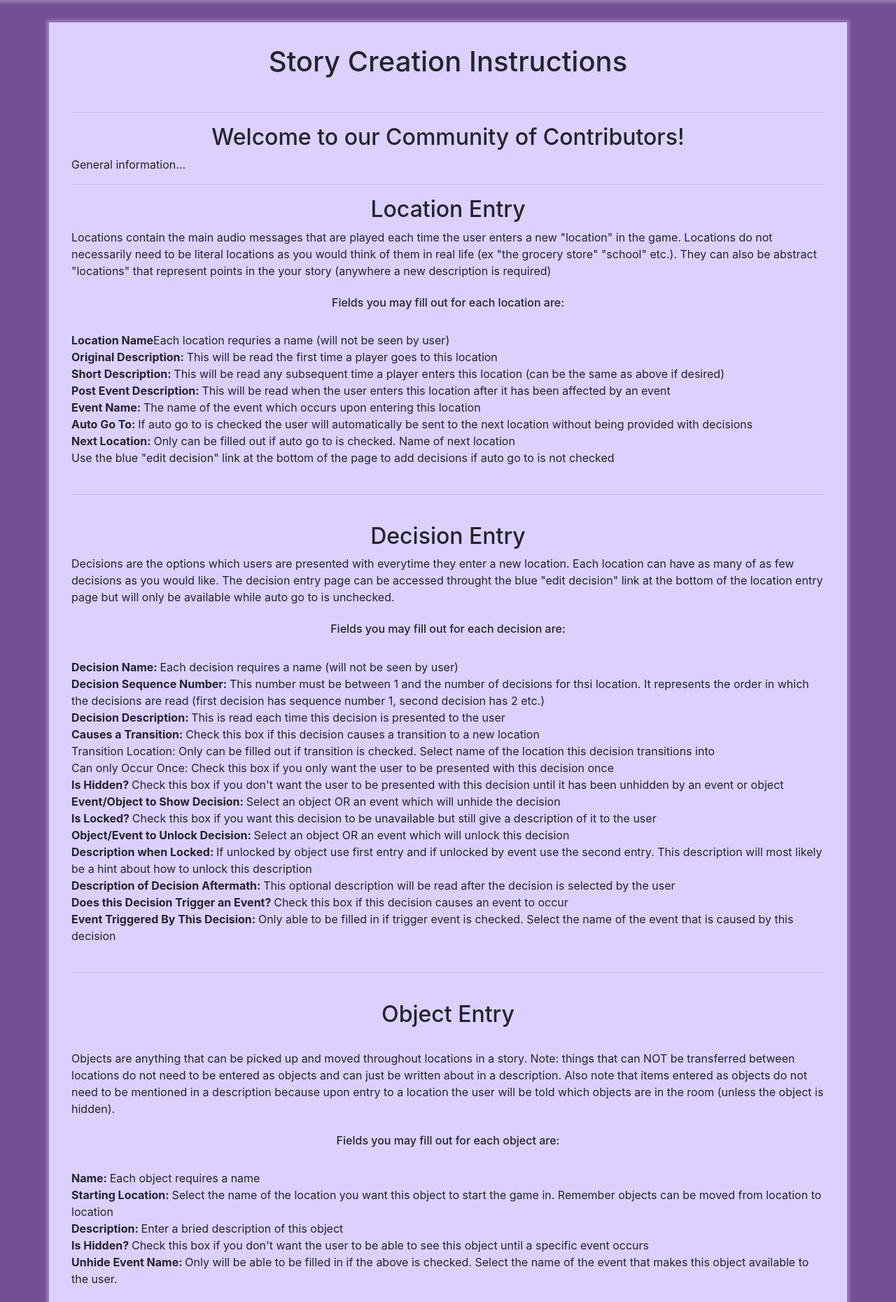
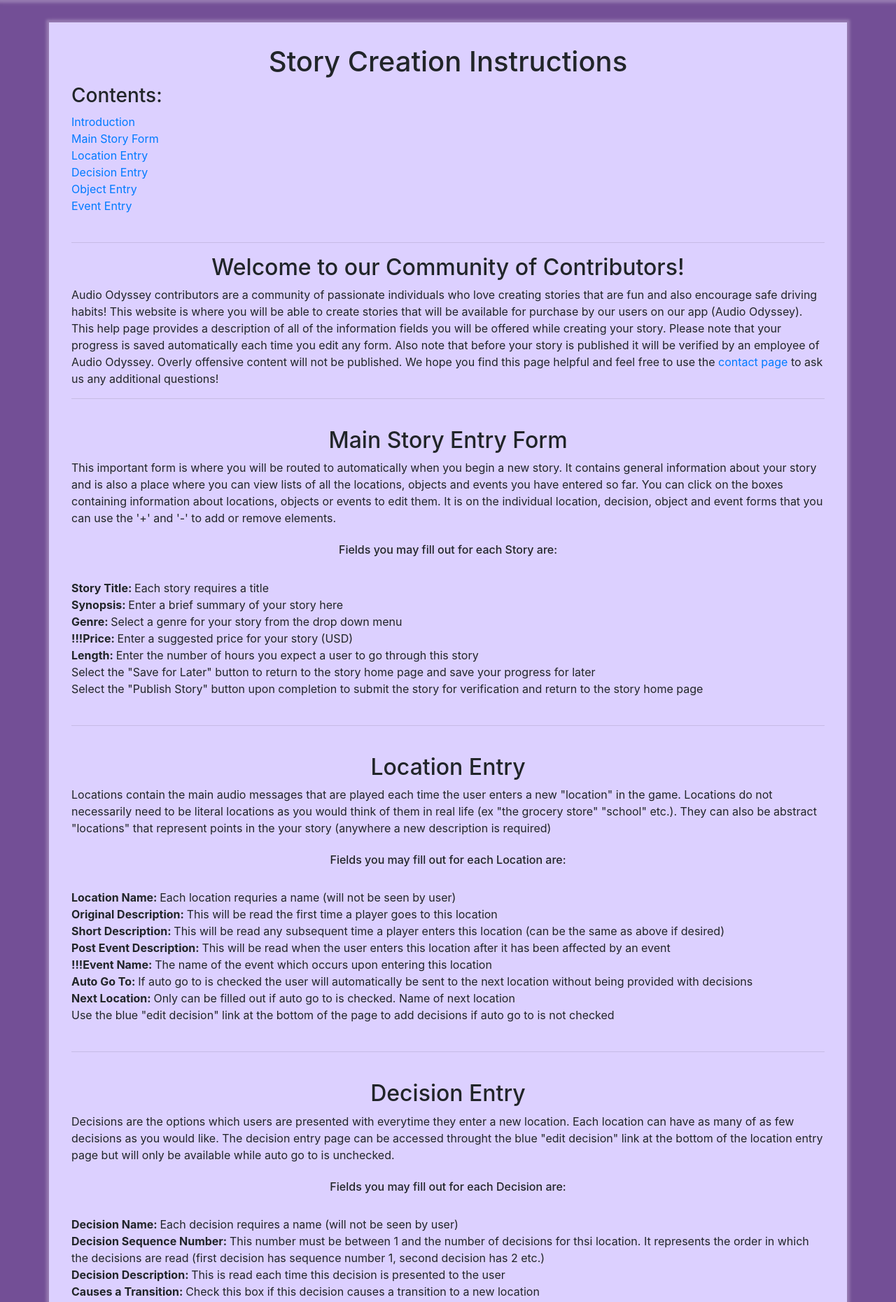
Before and after one commit to AudioOdyssey/AA1, a Flask app: page /story/help in a window 1280 px wide. Shown: the part 56-1916 px from the top of the page at 70% size. Run offline with Flask 2, Linux system fonts and the light colour scheme; some libraries are stand-ins or nearby versions.

```diff
--- a/web/static/js/story/object/show.js
+++ b/web/static/js/story/object/show.js
@@ -14,6 +14,12 @@ function set_focus(elem) {
     }
     elem.id = "active";
 }
+//function show_events(){
+//    if(document.getElementById("ishidden").checked)
+//    {
+//     document.getElementById("unhide_event").style.visibility="visible"
+//    }
+//}
 
 function object_changed(elem) {
     elem.form.submit()
--- a/web/templates/story/help.html
+++ b/web/templates/story/help.html
@@ -1,22 +1,62 @@
 {%extends "template.html" %}
-{% block content%} <!--MAKE LINKS ZOE -->
+{% block content%}
 <div>
     <h1 class= "title">Story Creation Instructions</h1>
+
+    <h3>Contents: </h3>
+    <a href = "#intro">Introduction</a> <br>
+    <a href = "#story">Main Story Form</a> <br>
+    <a href = "#location">Location Entry</a><br>
+    <a href = "#decision">Decision Entry</a><br>
+    <a href = "#object">Object Entry</a><br>
+    <a href = "#event">Event Entry</a><br>
     <br><hr>
-    <h2 class= "title">Welcome to our Community of Contributors!</h2>
-        <body>General information...</body>
-    <br><hr>
-    <h2 class= "title">Location Entry</h2>
+    <h2 id = "intro" class= "title">Welcome to our Community of Contributors!</h2>
+        <body>Audio Odyssey contributors are a community of passionate individuals who love creating stories that are fun
+            and also encourage safe driving habits! This website is where you will be able to create stories that will be available for purchase
+        by our users on our app (Audio Odyssey). This help page provides a description of all of the information fields you will be offered while creating your story.
+    Please note that your progress is saved automatically each time you edit any form. Also note that before your story is published it will be verified by an employee of Audio Odyssey.
+    Overly offensive content will not be published. We hope you find this page helpful and feel free to use the <a href= "/contact"> contact page</a>
+to ask us any additional questions! </body>
+    <br><hr><br>
+    <h2  id= "story" class = "title">Main Story Entry Form </h2>
+    <body class = "body">This important form is where you will be routed to automatically when you begin a new story. It contains general information
+        about your story and is also a place where you can view lists of all the locations, objects and events you have entered so far. You can click on the boxes containing
+        information about locations, objects or events to edit them. It is on the individual location, decision, object and event forms that you can use the '+' and '-' to add or
+        remove elements.
+    </body>
+    <br><br>
+    <h6 class= "title">Fields you may fill out for each Story are: </h6>
+    <br>
+    <div class = "body">
+        <body><b>Story Title: </b>Each story requires a title</body>
+        <br>
+        <body><b>Synopsis: </b>Enter a brief summary of your story here</body>
+        <br>
+        <body><b>Genre: </b>Select a genre for your story from the drop down menu</body>
+        <br>
+        <body><b>!!!Price: </b>Enter a suggested price for your story (USD)</body>
+        <br>
+        <body><b>Length: </b>Enter the number of hours you expect a user to go through this story</body>
+        <br>
+        <body>Select the "Save for Later" button to return to the story home page and save your progress for later</body>
+        <br>
+        <body>Select the "Publish Story" button upon completion to submit the story for verification and return to the story home page</body>
+
+
+    </div>
+    <br><hr><br>
+    <h2 id= "location" class= "title">Location Entry</h2>
     <body class ="body">Locations contain the main audio messages that are played each time the user enters a new
         "location" in the game. Locations do not necessarily need to be literal locations as you would think of them
         in real life (ex "the grocery store" "school" etc.). They can also be abstract "locations" that represent
         points in the your story (anywhere a new description is required)
     </body>
     <br><br>
-    <h6 class= "title">Fields you may fill out for each location are: </h6>
+    <h6 class= "title">Fields you may fill out for each Location are: </h6>
     <br>
     <div class= "body">
-    <body><b>Location Name</b>Each location requries a name (will not be seen by user)</body>
+    <body><b>Location Name: </b>Each location requries a name (will not be seen by user)</body>
     <br>
     <body><b>Original Description: </b>This will be read the first time a player goes to this location</body>
     <br>
@@ -24,7 +64,7 @@
     <br>
     <body><b>Post Event Description: </b>This will be read when the user enters this location after it has been affected by an event</body>
     <br>
-    <body><b>Event Name: </b>The name of the event which occurs upon entering this location</body>
+    <body><b>!!!Event Name: </b>The name of the event which occurs upon entering this location</body>
     <br>
     <body><b>Auto Go To: </b>If auto go to is checked the user will automatically be sent to the next location without being provided with decisions</body>
     <br>
@@ -32,13 +72,13 @@
     <br>
     <body>Use the blue "edit decision" link at the bottom of the page to add decisions if auto go to is not checked</body>
     </div><br><hr><br>
-<h2 class = "title">Decision Entry</h2>
+<h2 id = "decision" class = "title">Decision Entry</h2>
 <body class = "body">Decisions are the options which users are presented with everytime they enter a new location. Each location can
     have as many of as few decisions as you would like. The decision entry page can be accessed throught the blue "edit decision" link at
     the bottom of the location entry page but will only be available while auto go to is unchecked.
 </body>
 <br><br>
-<h6 class = "title">Fields you may fill out for each decision are: </h6>
+<h6 class = "title">Fields you may fill out for each Decision are: </h6>
 <div class= "body">
 <br>
 <body><b>Decision Name: </b>Each decision requires a name (will not be seen by user)</body>
@@ -61,7 +101,7 @@
 <br>
 <body><b>Object/Event to Unlock Decision: </b>Select an object OR an event which will unlock this decision</body>
 <br>
-<body><b>Description when Locked: </b>If unlocked by object use first entry and if unlocked by event use the second entry. This description will most likely be a hint about how to unlock this description</body>
+<body><b>!!!Description when Locked: </b>If unlocked by object use first entry and if unlocked by event use the second entry. This description will most likely be a hint about how to unlock this description</body>
 <br>
 <body><b>Description of Decision Aftermath: </b>This optional description will be read after the decision is selected by the user</body>
 <br>
@@ -70,17 +110,17 @@
 <body><b>Event Triggered By This Decision: </b>Only able to be filled in if trigger event is checked. Select the name of the event that is caused by this decision</body>
 </div>
 <br><hr><br>
-<h2 class = "title">Object Entry</h2>
+<h2 id= "object" class = "title">Object Entry</h2>
 <br>
 <body class="body">Objects are anything that can be picked up and moved throughout locations in a story. Note: things that can NOT be transferred
     between locations do not need to be entered as objects and can just be written about in a description. Also note that items entered as objects do not need to be
     mentioned in a description because upon entry to a location the user will be told which objects are in the room (unless the object is hidden).
 </body>
 <br><br>
-<h6 class = "title">Fields you may fill out for each object are: </h6>
+<h6 class = "title">Fields you may fill out for each Object are: </h6>
 <br>
 <div class="body">
-    <body><b>Name: </b>Each object requires a name</body>
+    <body><b>Object Name: </b>Each object requires a name</body>
     <br>
     <body><b>Starting Location: </b>Select the name of the location you want this object to start the game in. Remember objects can be moved from location to location</body>
     <br>
@@ -88,14 +128,27 @@
     <br>
     <body><b>Is Hidden? </b>Check this box if you don't want the user to be able to see this object until a specific event occurs</body>
     <br>
-    <body><b>Unhide Event Name: </b>Only will be able to be filled in if the above is checked. Select the name of the event that makes this object available to the user.</body>
+    <body><b>Unhide Event Name: </b>Only will be able to be filled in if the above is checked. Select the name of the event that makes this object available.</body>
     <br>
 </div>
 
 <br><hr><br>
-<h2 class= "title">Event Entry</h2>
+<h2 id = "event" class= "title">Event Entry</h2>
+<br>
+<body class= "body">Events are things that change the state of a location or of the game. Occurences only need to be entered as events if they will affect decisions later, otherwise they can just be entered as part of a decsription.</body>
+<br><br>
+<h6 class = "title">Fields you may fill out for each Event are: </h6>
+<br>
+<div class = "body">
+<body><b>Event Name: </b>Each event requires a name</body>
+<br>
+<body><b>!!!Location: </b>Select the location in which this event occurs</body>
+<br>
+<body><b>Description: </b>This description will be read when this event occurs</body>
+<br>
+<body ><b>!!!Is global: </b>Check this box if this event will effect more than the location you selected above</body>
 
-<h6 class = "title">Fields you may fill out for each Event are: </h6>
+</div>
 <br><hr><br>
 <h4 class= "title">Thank You for your interest! We look forward to experiencing your Audio Odyssey!</h4>
 <br>
```
Also changed, not shown: web/templates/story/object/show.html (+20 -9 lines).
